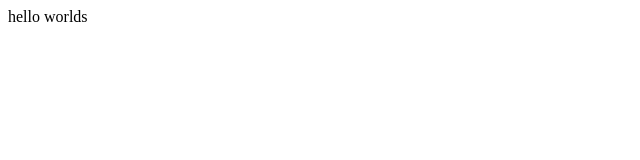
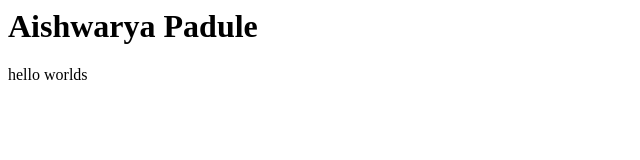
Before and after one commit to aishwaryapadule2020-cpu/student-demo, a plain HTML site: page index.html in a window 1280 px wide. Shown: the whole page, without its empty margins (0-640 px from the left). Drawn offline with Linux system fonts and the light colour scheme.

Commit message:
Update file

```diff
--- a/index.html
+++ b/index.html
@@ -1 +1,2 @@
+<h1>Aishwarya Padule </h1>
 <p> hello worlds</p>
```
